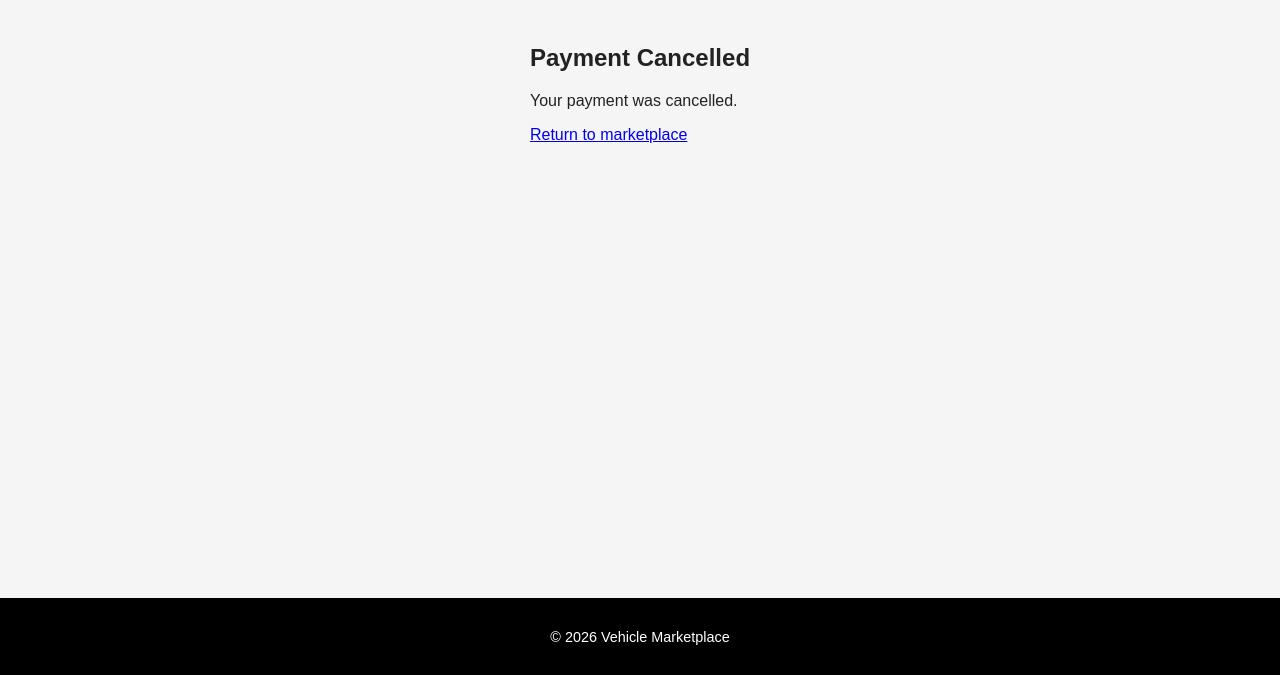
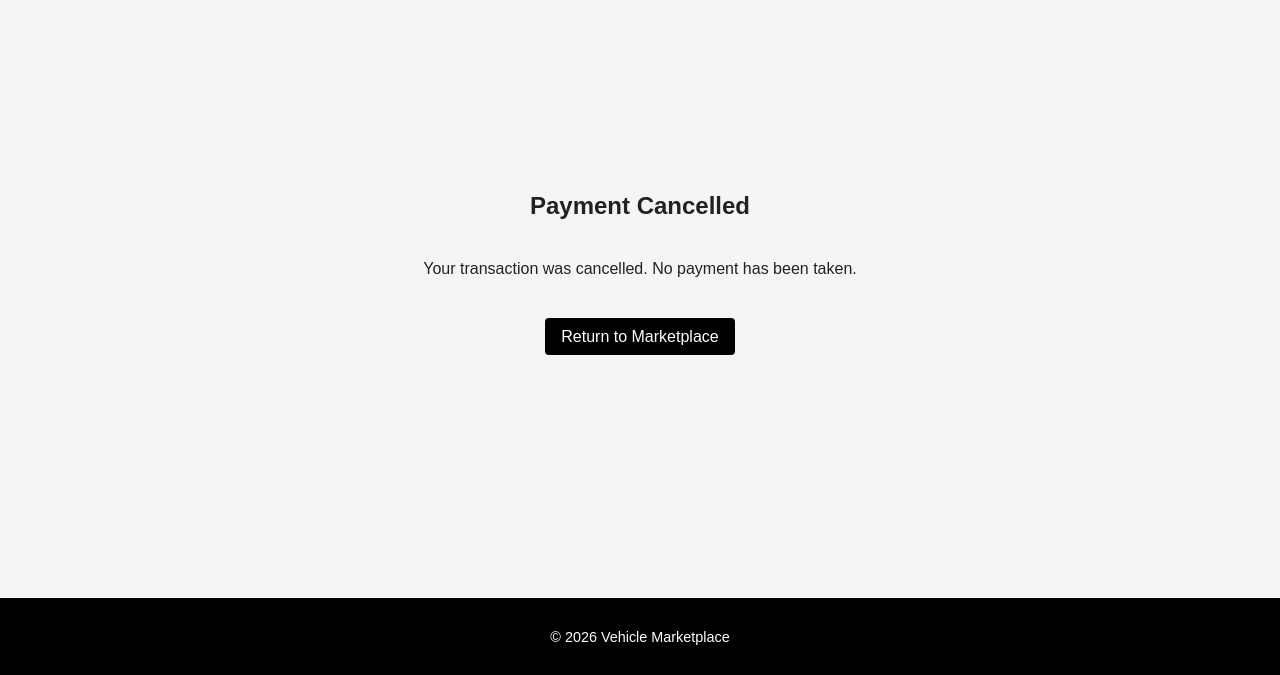
Before and after one commit to thomasfitz24/P4-thomas-vehicle-marketplace, a Django app: page /checkout/cancel/ in a window 1280 px wide. Shown: the part 125-800 px from the top of the page. Run offline with Django 5.2, Linux system fonts and the light colour scheme.

Commit message:
Add centred cancel page with return to marketplace button

```diff
--- a/checkout/templates/checkout/cancel.html
+++ b/checkout/templates/checkout/cancel.html
@@ -3,7 +3,14 @@
 {% block title %}Payment Cancelled{% endblock %}
 
 {% block content %}
-<h2>Payment Cancelled</h2>
-<p>Your payment was cancelled.</p>
-<a href="/">Return to marketplace</a>
+<div class="checkout-message">
+
+    <h2>Payment Cancelled</h2>
+    <p>Your transaction was cancelled. No payment has been taken.</p>
+
+    <a href="{% url 'products:product_list' %}" class="button">
+        Return to Marketplace
+    </a>
+
+</div>
 {% endblock %}
--- a/static/css/style.css
+++ b/static/css/style.css
@@ -267,3 +267,17 @@ button {
 .product-description h3 {
     margin-top: 0;
 }
+
+.checkout-message {
+    min-height: 60vh;
+    display: flex;
+    flex-direction: column;
+    justify-content: center;
+    align-items: center;
+    text-align: center;
+    gap: 1rem;
+}
+
+.checkout-message h2 {
+    margin-bottom: 0.5rem;
+}
```
Also changed, not shown: db.sqlite3, media/products/DSC06130.jpg (added), 1 other file.
